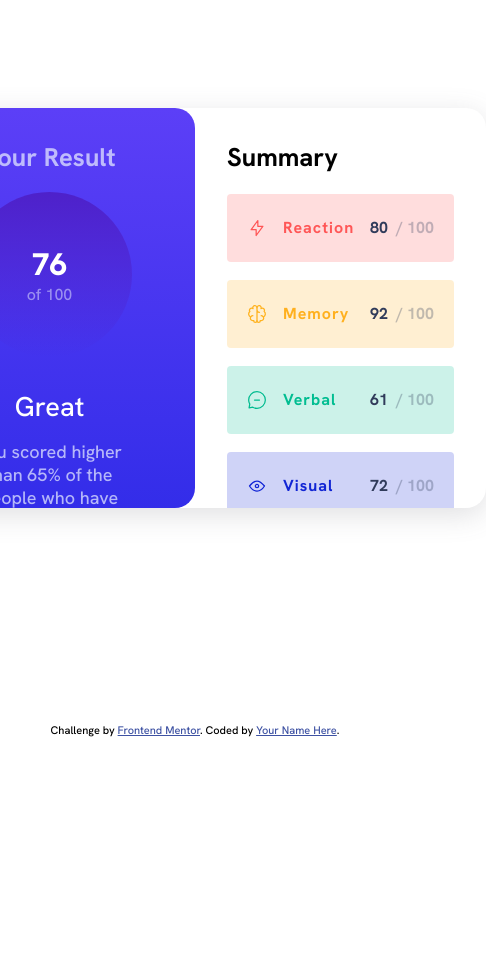
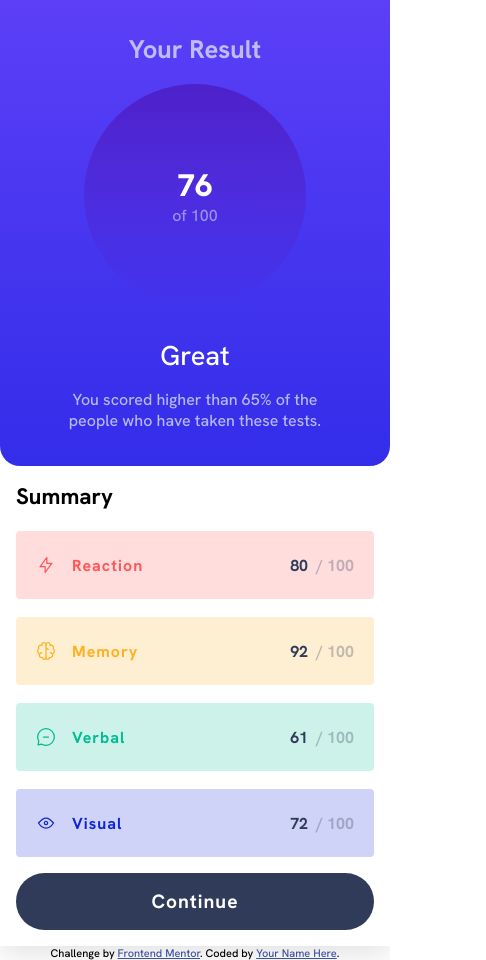
Before and after one commit to sreehariv-code/result-summary-component, a plain HTML site: page index.html in a window 390 px wide. Shown: the whole page, 486 px wide, since content can reach past the window. Before the commit the page ends 844 px from the top, so only its background shows below. Drawn offline with Linux system fonts and the light colour scheme.

Commit message:
Tweeks on the styling

```diff
--- a/style/style.css
+++ b/style/style.css
@@ -25,7 +25,6 @@ button {
 }
 
 .card {
-  aspect-ratio: 16/11;
   border-radius: 20px;
   display: flex;
   min-height: 400px;
@@ -173,16 +172,74 @@ button {
   background: linear-gradient(
     to bottom,
     hsl(224, 30%, 27%),
-    hsl(224, 30%, 27%)
+    hsl(224, 30%, 27%),
+    hsla(256, 72%, 46%, 1) 50%,
+    hsla(241, 72%, 46%, 1)
   );
-  transition: background 0.3s ease;
+  background-size: 100% 400%;
+
+  transition: background 1.3s ease;
 }
 
 .btn:hover {
-  background: linear-gradient(
-    to bottom,
-    hsla(256, 72%, 46%, 1),
-    hsla(241, 72%, 46%, 1)
-  );
-  transition: background 0.3s ease;
+  background-position: 300%;
 }
+
+@media screen and (max-width: 991px) {
+  .card {
+    margin: 0 2rem;
+  }
+  .btn {
+    padding: 1rem 0;
+    margin-top: 1rem;
+  }
+}
+
+@media screen and (max-width: 771px) {
+  body {
+    place-items: initial;
+  }
+  .card {
+    flex-direction: column;
+    margin: 0rem;
+  }
+
+  .card,
+  .left,
+  .right {
+    border-radius: 0;
+  }
+
+  .left,
+  .right {
+    width: 100%;
+  }
+
+  .left {
+    border-radius: 0 0 20px 20px;
+    padding-bottom: 35px;
+  }
+
+  .left > p {
+    width: inherit;
+  }
+
+  .status p:last-child {
+    width: 70%;
+    font-size: revert;
+  }
+
+  .right {
+    padding: 1rem;
+  }
+
+  .right > h3 {
+    font-size: 1.4rem;
+  }
+}
+
+@media screen and (min-width: 772px) {
+  .card {
+    aspect-ratio: 16/11;
+  }
+}
```
